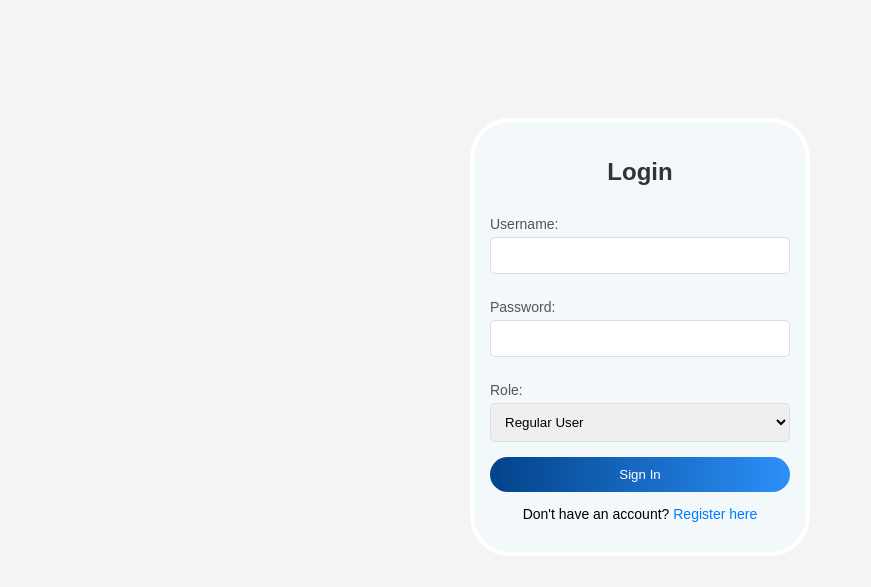
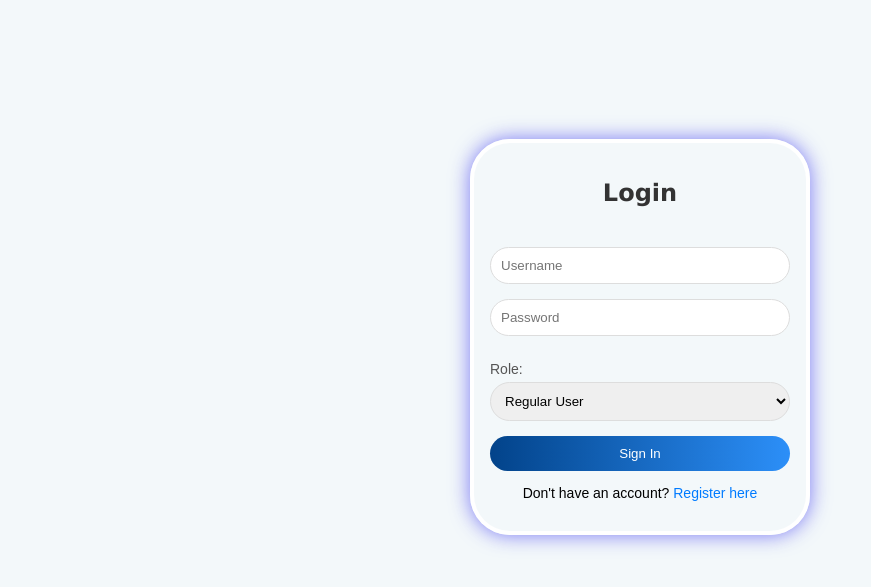
Before and after one commit to ayyush1738/Doc-Scanning, a plain HTML site: page Frontend/index.html in a window 1280 px wide. Shown: the part 63-650 px from the top of the page, without its empty margins (0-871 px from the left). Drawn offline with Linux system fonts and the light colour scheme.

Commit message:
backend-setup

```diff
--- a/Frontend/index.html
+++ b/Frontend/index.html
@@ -14,13 +14,11 @@
     <section class="hero">
         <div class="container">
             <div class="form-container" id="login-form">
-                <h2>Login</h2>
+                <h2 class="heading">Login</h2>
                 <form action="/auth/login" method="POST">
-                    <label for="username">Username:</label>
-                    <input type="text" id="login-username" name="username" required>
+                    <input type="text" placeholder="Username" id="login-username" name="username" required>
 
-                    <label for="password">Password:</label>
-                    <input type="password" id="login-password" name="password" required>
+                    <input type="password" placeholder="Password" id="login-password" name="password" required>
 
                     <label for="role">Role:</label>
                     <select id="login-role" name="role">
--- a/Frontend/styles.css
+++ b/Frontend/styles.css
@@ -1,6 +1,5 @@
 body {
     font-family: Arial, sans-serif;
-    background-color: #f4f4f4;
     height: 100vh;
     margin: 0;
     padding:0;
@@ -19,23 +18,21 @@ body {
 
 .hero {
     font-family: Arial, sans-serif;
-    background-color: #f4f4f4;
     align-items: center;
     justify-content: center;
     display: flex;
     height: 100vh;
+    background-color: rgb(243, 248, 250);
 }
 
 .container {
     width: 300px;
     padding: 20px;
-    border-radius: 8px;
-    box-shadow: 0px 0px 10px rgba(0, 0, 0, 0.1);
-    border-radius: 40px;
+    border-radius: 40px; /* Rounded corners */
     background-color: rgb(243, 248, 250);
-    box-shadow: inset 0 0 0 4px white; /* Inner border */
-    padding: 20px;
+    box-shadow: 0px 0px 20px rgba(103, 100, 242, 0.866), inset 0 0 0 4px white; /* Outer and Inner shadows */
 }
+
 
 h2 {
     text-align: center;
@@ -53,11 +50,17 @@ label {
     color: #555;
 }
 
+.heading{
+    font-family: Verdana, Geneva, Tahoma, sans-serif;
+    font-weight: 900;
+    margin-bottom: 40px;
+}
+
 input, select {
     padding: 10px;
     margin-bottom: 15px;
     border: 1px solid #ddd;
-    border-radius: 5px;
+    border-radius: 35px;
 }
 
 button {
```
Also changed, not shown: Backend/package.json (added, +15 -0 lines), Backend/admin.js (added), Backend/app.js (added), Backend/auth.js (added), Backend/config.js (added), Backend/credit.js (added), Backend/scanner.js (added), Backend/sqliteConnection.js (added), 2 other files.
